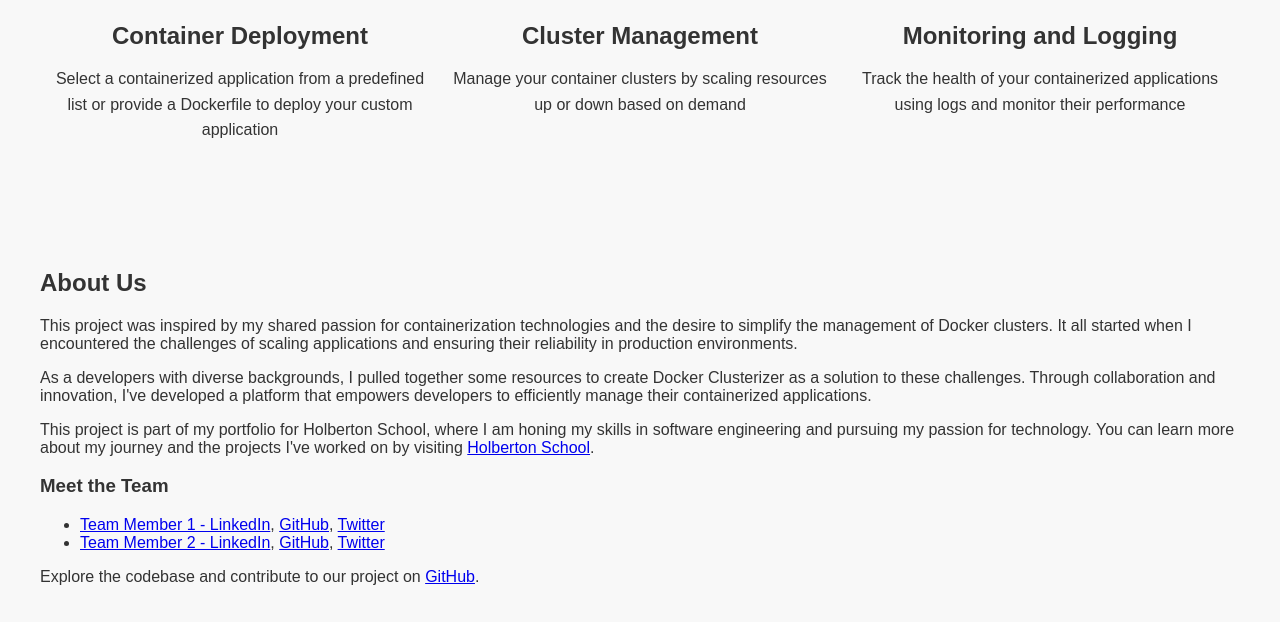
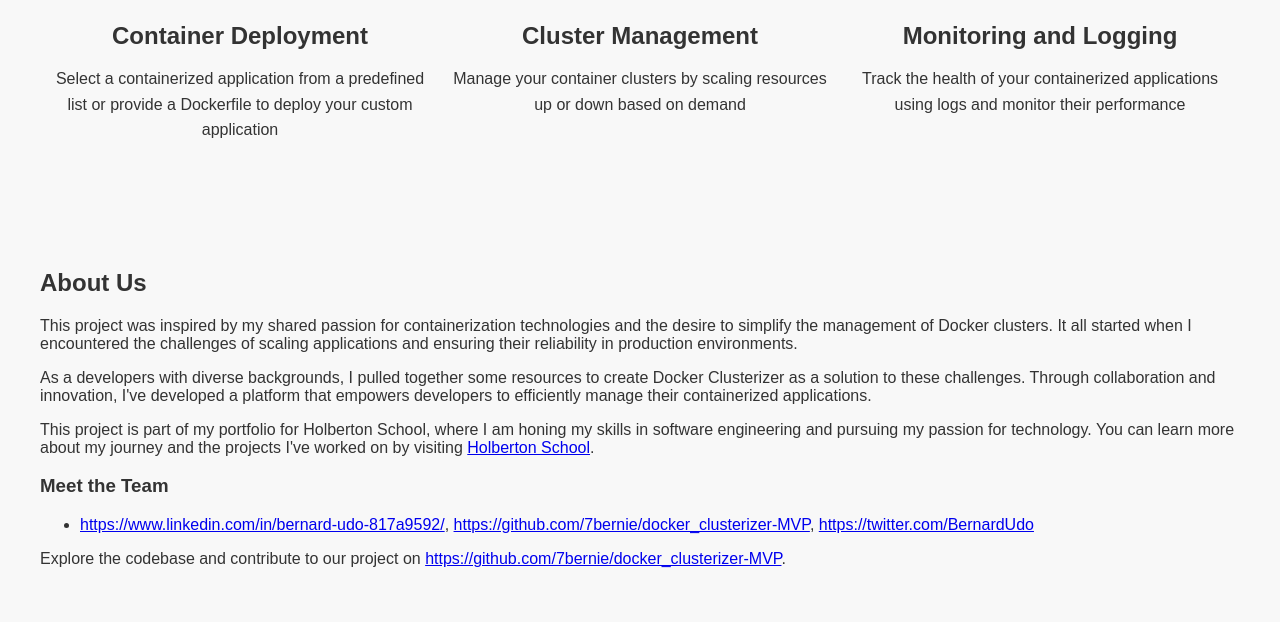
Before and after one commit to 7bernie/docker_clusterizer-MVP, a plain HTML site: page index.html in a window 1280 px wide. Shown: the part 486-1108 px from the top of the page. Drawn offline with Linux system fonts and the light colour scheme.

Commit message:
My Landing Page

```diff
--- a/index.html
+++ b/index.html
@@ -142,10 +142,9 @@
     <p>This project is part of my portfolio for Holberton School, where I am honing my skills in software engineering and pursuing my passion for technology. You can learn more about my journey and the projects I've worked on by visiting <a href="https://holbertonschool.com/">Holberton School</a>.</p>
     <h3>Meet the Team</h3>
     <ul>
-        <li><a href="https://www.linkedin.com/in/team-member1/">Team Member 1 - LinkedIn</a>, <a href="https://github.com/team-member1/">GitHub</a>, <a href="https://twitter.com/team_member1">Twitter</a></li>
-        <li><a href="https://www.linkedin.com/in/team-member2/">Team Member 2 - LinkedIn</a>, <a href="https://github.com/team-member2/">GitHub</a>, <a href="https://twitter.com/team_member2">Twitter</a></li>
+        <li><a href="https://www.linkedin.com/in/team-member1/">https://www.linkedin.com/in/bernard-udo-817a9592/</a>, <a href="https://github.com/team-member1/">https://github.com/7bernie/docker_clusterizer-MVP</a>, <a href="https://twitter.com/team_member1">https://twitter.com/BernardUdo</a></li>
     </ul>
-    <p>Explore the codebase and contribute to our project on <a href="https://github.com/your-username/your-repository">GitHub</a>.</p>
+    <p>Explore the codebase and contribute to our project on <a href="https://github.com/your-username/your-repository">https://github.com/7bernie/docker_clusterizer-MVP</a>.</p>
 </div>
 
 
```
